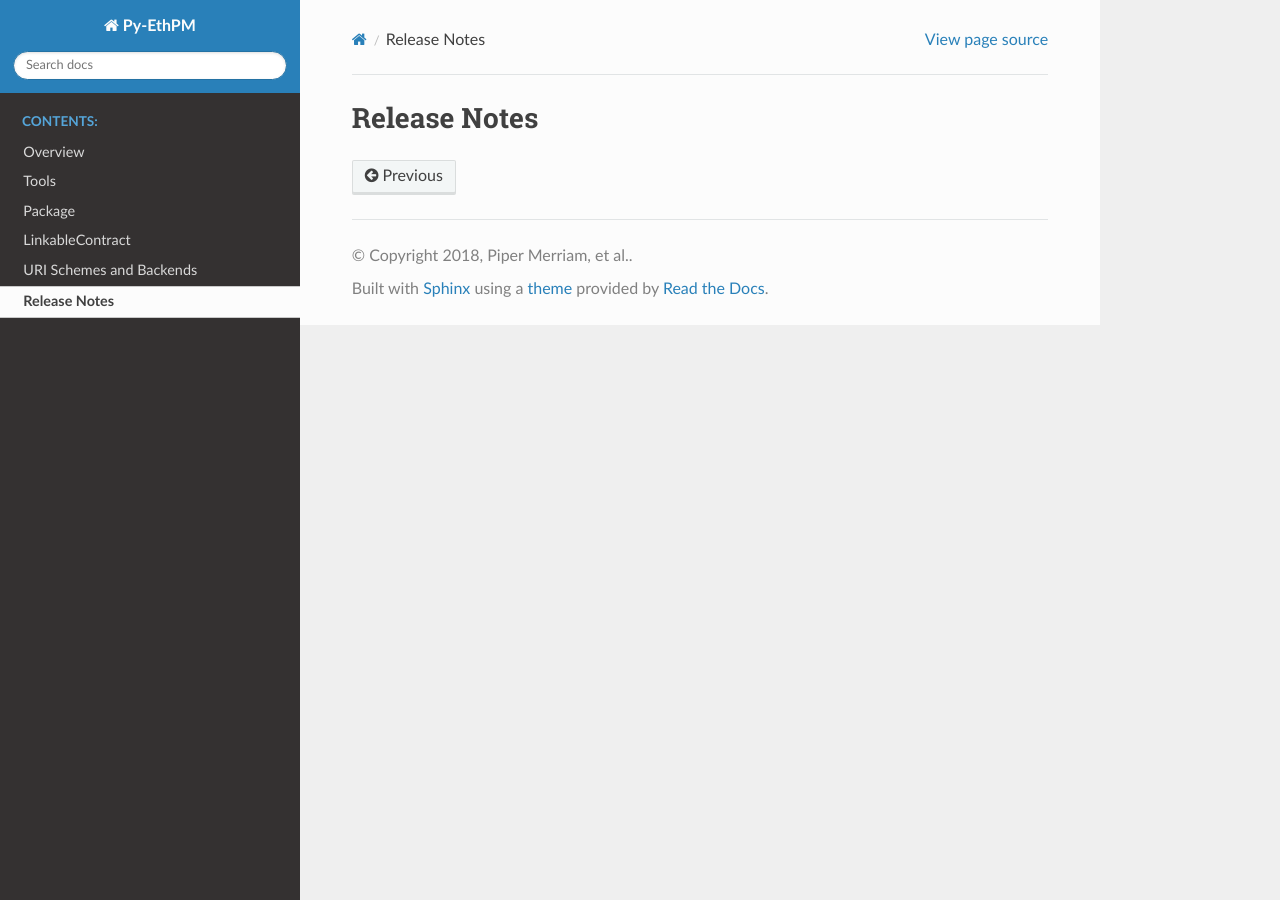
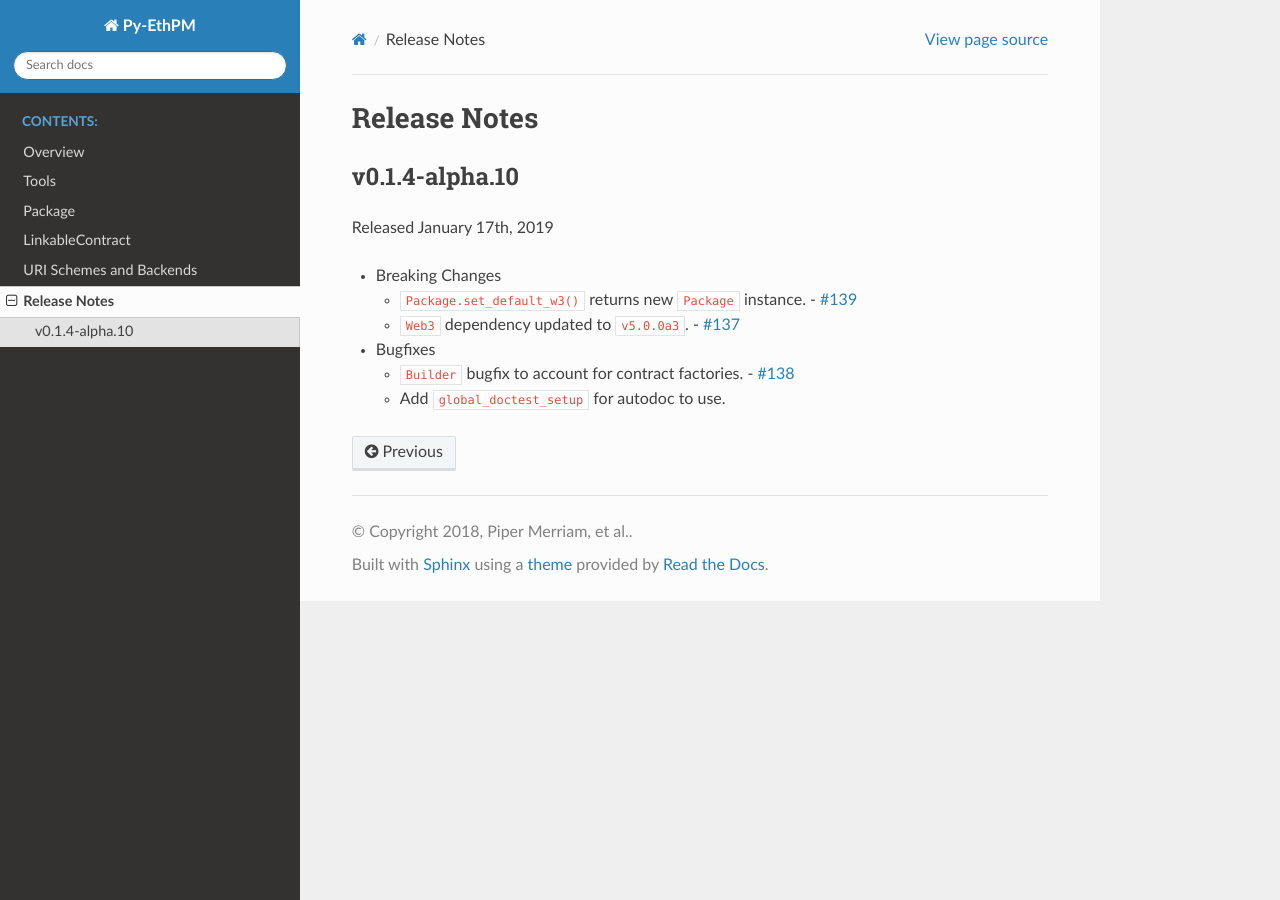
Before and after one commit to ethpm/py-ethpm, a Sphinx documentation site: the page built from docs/releases.rst, in a window 1280 px wide. Built offline with Sphinx 7.4.7 and the Read the Docs theme 2.0.0, drawn with Linux system fonts in a browser that asks for light colours.

Commit message:
Add global setup for doctest

```diff
--- a/docs/conf.py
+++ b/docs/conf.py
@@ -166,3 +166,13 @@
     | doctest.IGNORE_EXCEPTION_DETAIL
     | doctest.NORMALIZE_WHITESPACE
 )
+
+# Setup for autoclassed doctests
+doctest_global_setup = """
+from ethpm import Package, V2_PACKAGES_DIR
+from web3 import Web3
+
+owned_manifest_path = V2_PACKAGES_DIR / 'owned' / '1.0.0.json'
+w3 = Web3(Web3.EthereumTesterProvider())
+OwnedPackage = Package.from_file(owned_manifest_path, w3)
+"""
--- a/docs/releases.rst
+++ b/docs/releases.rst
@@ -1,2 +1,21 @@
 Release Notes
 =============
+
+v0.1.4-alpha.10
+---------------
+
+Released January 17th, 2019
+
+- Breaking Changes
+
+  - ``Package.set_default_w3()`` returns new ``Package``
+    instance.
+    - `#139 <https://github.com/ethpm/py-ethpm/pull/139>`_
+  - ``Web3`` dependency updated to ``v5.0.0a3``.
+    - `#137 <https://github.com/ethpm/py-ethpm/pull/137>`_
+
+- Bugfixes
+
+  - ``Builder`` bugfix to account for contract factories.
+    - `#138 <https://github.com/ethpm/py-ethpm/pull/138>`_
+  - Add ``global_doctest_setup`` for autodoc to use.
```
Also changed, not shown: 1 other file.
